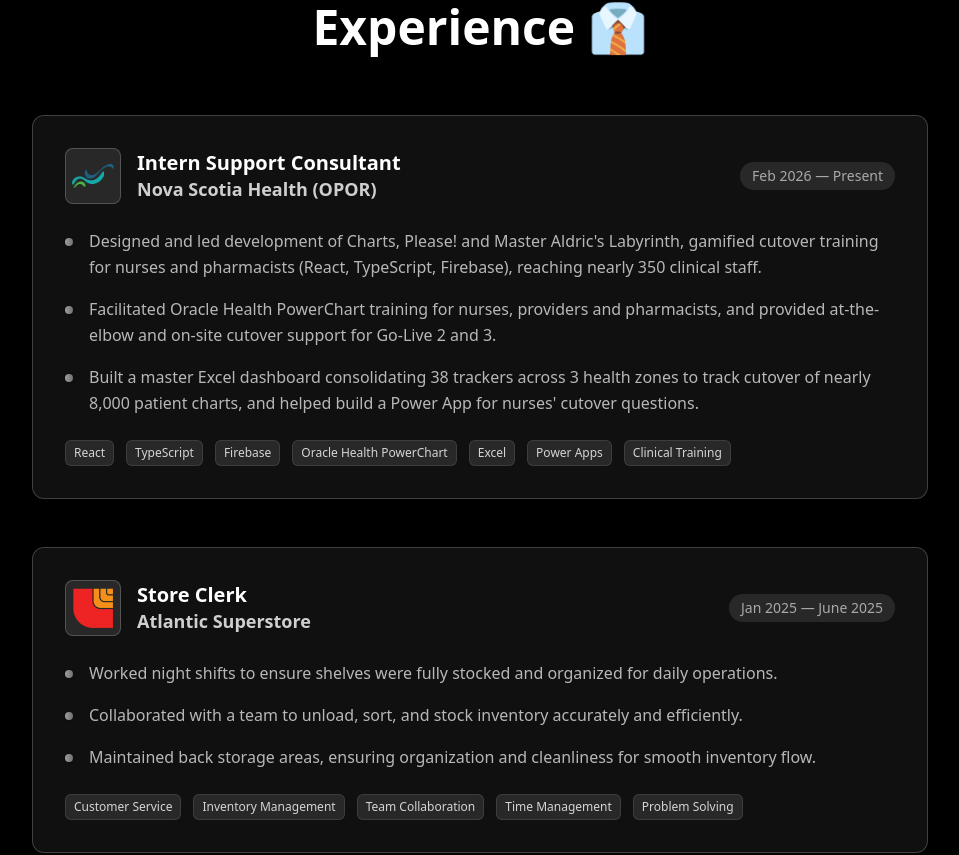
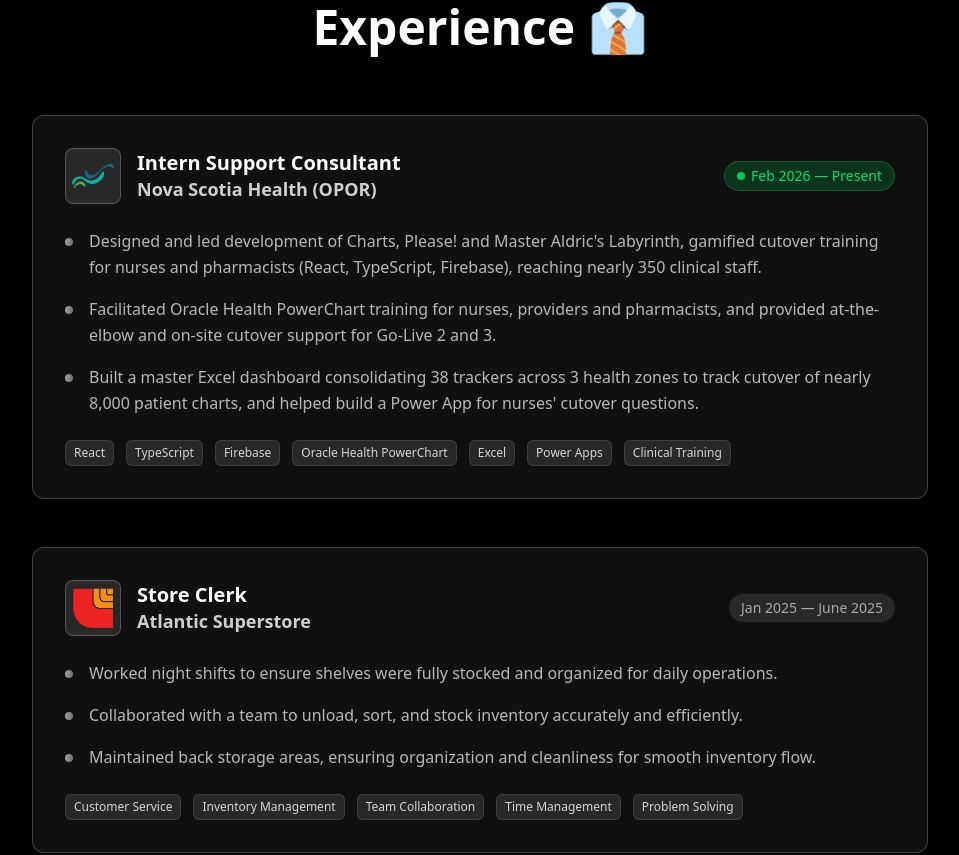
Before and after one commit to aitzaz-qadir/portfolio-website, a React (Vite) app: page / in a window 1280 px wide. Shown: the part 877-1732 px from the top of the page, without its empty margins (160-1119 px from the left). Built offline with nearby package versions, Linux system fonts and the light colour scheme.

Commit message:
- Add PulseDot component and integrated

```diff
--- a/src/components/experience/ExperienceCard.jsx
+++ b/src/components/experience/ExperienceCard.jsx
@@ -1,4 +1,5 @@
 import PropTypes from 'prop-types';
+import PulseDot from '../ui/PulseDot';
 
 // One job: logo, title, dates, responsibilities and skills; slides in once visible
 const ExperienceCard = ({ experience, isVisible, delay }) => {
@@ -30,7 +31,15 @@
             </div>
           </div>
 
-          <span className="text-xs sm:text-sm text-white/60 bg-white/10 px-2 sm:px-3 py-1 rounded-full self-start sm:self-center flex-shrink-0">
+          {/* Current role gets a green pill with a pulsing dot */}
+          <span
+            className={`flex items-center gap-1.5 text-xs sm:text-sm px-2 sm:px-3 py-1 rounded-full self-start sm:self-center flex-shrink-0 ${
+              experience.current
+                ? 'bg-green-500/20 text-green-400 border border-green-500/30'
+                : 'bg-white/10 text-white/60'
+            }`}
+          >
+            {experience.current && <PulseDot />}
             {experience.period}
           </span>
         </div>
@@ -68,6 +77,7 @@
     logo: PropTypes.string.isRequired,
     responsibilities: PropTypes.arrayOf(PropTypes.string).isRequired,
     skills: PropTypes.arrayOf(PropTypes.string).isRequired,
+    current: PropTypes.bool,
   }).isRequired,
   isVisible: PropTypes.bool.isRequired,
   delay: PropTypes.string,
--- a/src/components/hero/HeroSection.jsx
+++ b/src/components/hero/HeroSection.jsx
@@ -1,5 +1,6 @@
 import PropTypes from 'prop-types';
 import { IconArrowDown } from '@tabler/icons-react';
+import PulseDot from '../ui/PulseDot';
 
 // Landing screen: photo, availability status, intro text and a scroll-down button
 const HeroSection = ({ scrollToExperience }) => {
@@ -18,10 +19,7 @@
 
       {/* Availability pill with a pulsing green dot */}
       <div className="flex items-center justify-center w-auto max-w-xs sm:max-w-sm md:max-w-75 h-10 sm:h-12 bg-neutral-900/70 backdrop-blur-md rounded-full border border-white/20 text-white shadow-lg space-x-2 sm:space-x-3 px-3 sm:px-4 py-2 mb-4 sm:mb-5 md:mb-6">
-        <div className="relative w-2.5 h-2.5 sm:w-3 sm:h-3">
-          <span className="absolute inline-flex w-full h-full rounded-full bg-green-500 opacity-75 animate-ping"></span>
-          <span className="absolute inline-flex w-full h-full rounded-full bg-green-500"></span>
-        </div>
+        <PulseDot className="w-2.5 h-2.5 sm:w-3 sm:h-3" />
         <span className="text-sm sm:text-base font-semibold whitespace-nowrap">
           Seeking a Full-Time Role
         </span>
--- /dev/null
+++ b/src/components/ui/PulseDot.jsx
@@ -0,0 +1,15 @@
+import PropTypes from 'prop-types';
+
+// Green status dot with a fading ping ring; size comes from className (e.g. "w-3 h-3")
+const PulseDot = ({ className = 'w-2 h-2' }) => (
+  <span className={`relative inline-flex ${className}`}>
+    <span className="absolute inline-flex w-full h-full rounded-full bg-green-500 opacity-75 animate-ping"></span>
+    <span className="absolute inline-flex w-full h-full rounded-full bg-green-500"></span>
+  </span>
+);
+
+PulseDot.propTypes = {
+  className: PropTypes.string,
+};
+
+export default PulseDot;
--- a/src/data/experiences.json
+++ b/src/data/experiences.json
@@ -4,6 +4,7 @@
     "title": "Intern Support Consultant",
     "company": "Nova Scotia Health (OPOR)",
     "period": "Feb 2026 — Present",
+    "current": true,
     "logo": "/assets/logos/logo-4.png",
     "responsibilities": [
       "Designed and led development of Charts, Please! and Master Aldric's Labyrinth, gamified cutover training for nurses and pharmacists (React, TypeScript, Firebase), reaching nearly 350 clinical staff.",
```
